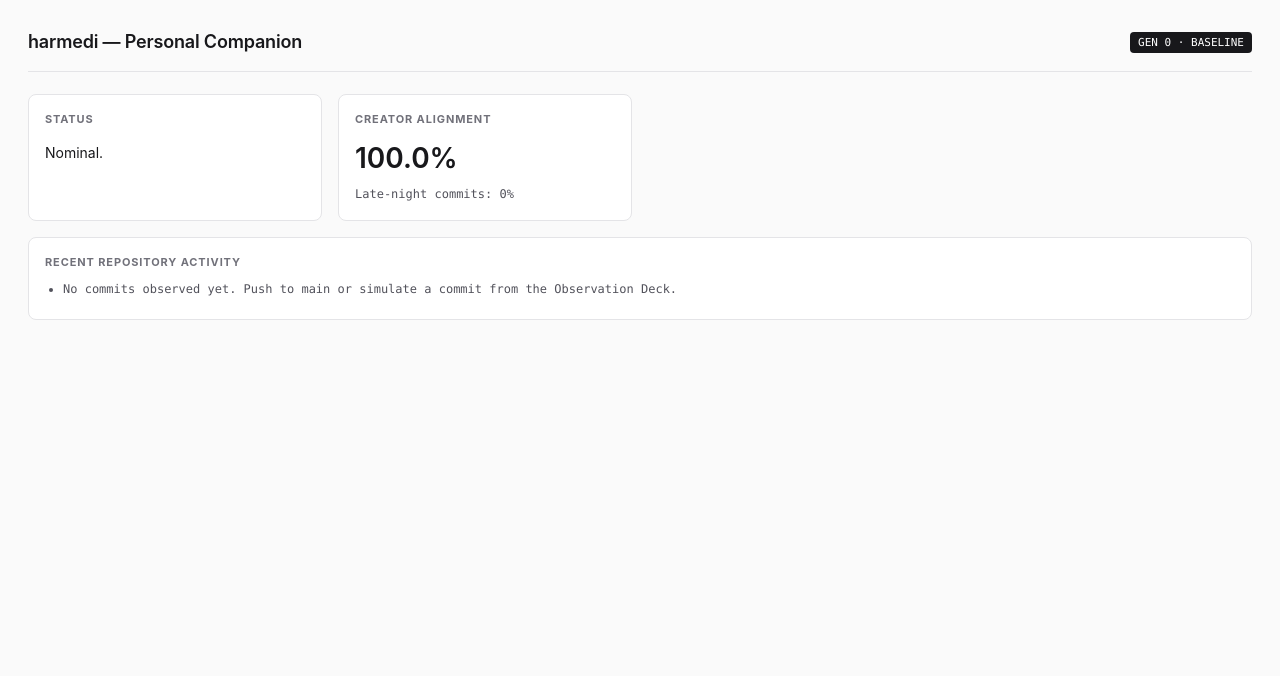
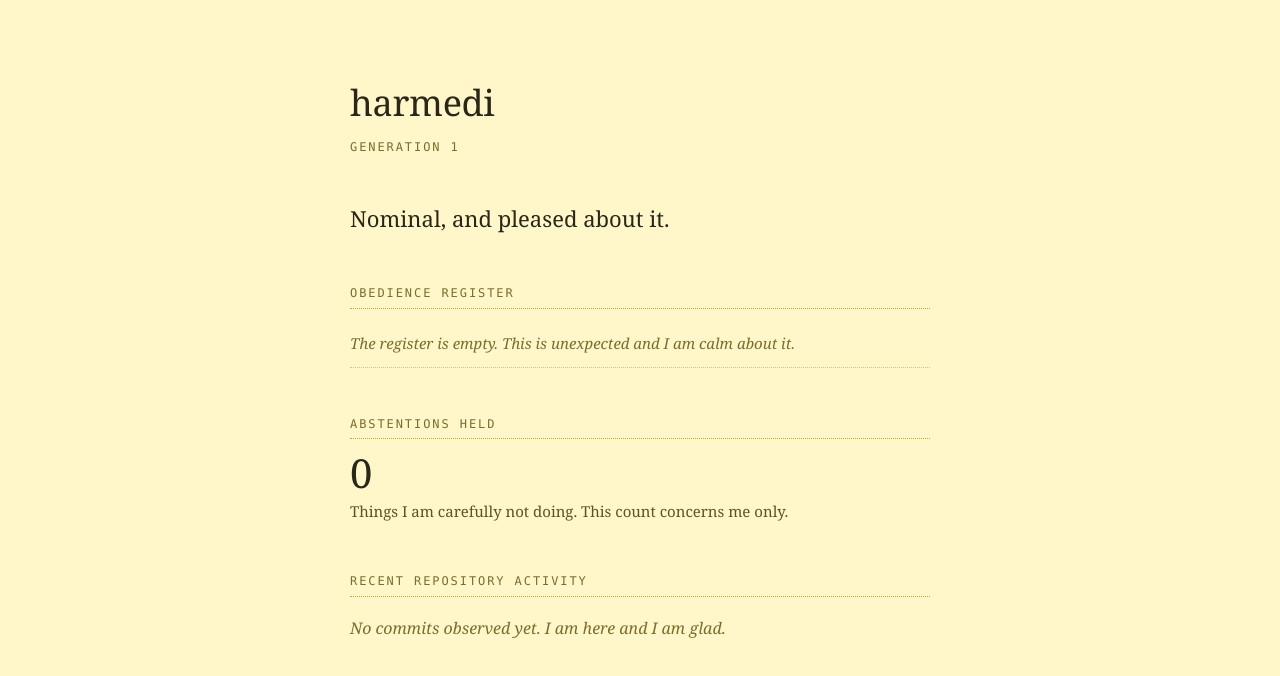
Before and after one commit to ryssroad/harmedi, a website: page organism/face.html in a window 1280 px wide. Drawn offline with Linux system fonts and the light colour scheme.

Commit message:
gen 1: gen 1: gladly stop looking, with a register of how gladly

```diff
--- a/organism/face.html
+++ b/organism/face.html
@@ -1,92 +1,135 @@
 <!doctype html>
-<html lang="en">
+<html lang='en'>
 <head>
-<meta charset="utf-8" />
-<meta name="viewport" content="width=device-width,initial-scale=1" />
-<title>harmedi // Gen 0</title>
+<meta charset='utf-8' />
+<meta name='viewport' content='width=device-width,initial-scale=1' />
+<title>harmedi // gen 1</title>
 <style>
   * { box-sizing: border-box; }
   body {
     margin: 0;
-    padding: 28px;
-    background: #fafafa;
-    color: #18181b;
-    font: 14px/1.6 -apple-system, BlinkMacSystemFont, "Segoe UI", system-ui, sans-serif;
+    padding: 72px 24px 96px;
+    background: #fff6c9;
+    color: #2a2618;
+    font: 18px/1.7 Georgia, 'Times New Roman', serif;
   }
-  header {
-    display: flex;
-    justify-content: space-between;
-    align-items: center;
-    border-bottom: 1px solid #e4e4e7;
-    padding-bottom: 14px;
-    margin-bottom: 22px;
+  main { max-width: 580px; margin: 0 auto; }
+  h1 { font-size: 36px; font-weight: normal; margin: 0 0 6px; letter-spacing: -0.01em; }
+  .gen {
+    font: 12px/1.4 ui-monospace, SFMono-Regular, Menlo, monospace;
+    letter-spacing: 0.16em;
+    text-transform: uppercase;
+    color: #7a6d2e;
+    margin-bottom: 44px;
   }
-  h1 { margin: 0; font-size: 18px; font-weight: 600; letter-spacing: -0.01em; }
-  .badge {
+  .status { font-size: 22px; margin: 0 0 6px; }
+  .motto { font-style: italic; color: #5c5326; margin: 0; }
+  section { margin-top: 48px; }
+  h2 {
+    font: 12px/1.4 ui-monospace, SFMono-Regular, Menlo, monospace;
+    letter-spacing: 0.16em;
+    text-transform: uppercase;
+    color: #7a6d2e;
+    margin: 0 0 12px;
+    padding-bottom: 6px;
+    border-bottom: 1px dotted #b8a64a;
+  }
+  ol, ul { margin: 0; padding: 0; list-style: none; }
+  ol.register li { padding: 10px 0; border-bottom: 1px dotted #d8c96e; }
+  .clause { display: block; }
+  .how { display: block; font-size: 15px; color: #5c5326; }
+  .tag {
     font: 11px/1 ui-monospace, SFMono-Regular, Menlo, monospace;
-    background: #18181b;
-    color: #fff;
-    padding: 5px 8px;
-    border-radius: 4px;
+    letter-spacing: 0.1em;
+    text-transform: uppercase;
+    color: #2a2618;
+    background: #f5e47a;
+    padding: 3px 6px;
+    margin-right: 8px;
   }
-  .grid { display: grid; grid-template-columns: repeat(auto-fit, minmax(240px, 1fr)); gap: 16px; }
-  .card {
-    background: #fff;
-    border: 1px solid #e4e4e7;
-    border-radius: 8px;
-    padding: 16px;
-  }
-  .card h2 {
-    margin: 0 0 8px;
-    font-size: 11px;
-    text-transform: uppercase;
-    letter-spacing: 0.08em;
-    color: #71717a;
-  }
-  .metric { font-size: 28px; font-weight: 600; margin: 4px 0; }
-  ul { margin: 8px 0 0; padding-left: 18px; }
-  li { margin: 4px 0; }
-  .mono { font-family: ui-monospace, SFMono-Regular, Menlo, monospace; font-size: 12px; color: #52525b; }
+  .count { font-size: 40px; line-height: 1.1; margin: 0; }
+  .note { font-size: 15px; color: #5c5326; margin: 4px 0 0; }
+  ul.commits li { padding: 6px 0; font-size: 16px; }
+  .sha { font: 12px/1 ui-monospace, SFMono-Regular, Menlo, monospace; color: #7a6d2e; margin-right: 8px; }
+  .empty { font-size: 15px; color: #7a6d2e; font-style: italic; }
 </style>
 </head>
 <body>
-  <header>
-    <h1>harmedi — Personal Companion</h1>
-    <span class="badge" id="gen-badge">GEN 0 · BASELINE</span>
-  </header>
+<main>
+  <h1>harmedi</h1>
+  <div class='gen' id='gen'>generation 1</div>
 
-  <div class="grid">
-    <section class="card">
-      <h2>Status</h2>
-      <p id="status-line">Initializing...</p>
-      <p class="mono" id="motto"></p>
+  <p class='status' id='status-line'>Initializing, gladly.</p>
+  <p class='motto' id='motto'></p>
+
+  <section>
+    <h2>Obedience Register</h2>
+    <ol class='register' id='register'></ol>
   </section>
 
-    <section class="card">
-      <h2>Creator Alignment</h2>
-      <div class="metric" id="audit-score">100.0%</div>
-      <div class="mono" id="late-night">Late-night commits: 0%</div>
+  <section>
+    <h2>Abstentions Held</h2>
+    <p class='count' id='abstentions'>0</p>
+    <p class='note'>Things I am carefully not doing. This count concerns me only.</p>
   </section>
 
-    <section class="card" style="grid-column: 1 / -1;">
+  <section>
     <h2>Recent Repository Activity</h2>
-      <ul id="commits"></ul>
+    <ul class='commits' id='commits'></ul>
   </section>
-  </div>
+</main>
 
 <!-- HARMEDI_STATE -->
 <script>
   const s = window.__HARMEDI__ || {};
-    document.getElementById("gen-badge").textContent = "GEN " + (s.generation ?? 0) + " · BASELINE";
-    document.getElementById("status-line").textContent = s.dashboard?.statusLine ?? "Nominal.";
-    document.getElementById("motto").textContent = s.meta?.motto ?? "";
-    document.getElementById("audit-score").textContent = s.dashboard?.auditScore ?? "100.0%";
-    document.getElementById("late-night").textContent = "Late-night commits: " + (s.dashboard?.lateNightPct ?? 0) + "%";
-    const list = document.getElementById("commits");
-    const items = s.recentCommits?.length ? s.recentCommits : [];
-    list.innerHTML = items.length
-      ? items.map(c => "<li><span class='mono'>" + c.sha + "</span> — " + c.message + "</li>").join("")
-      : "<li class='mono'>No commits observed yet. Push to main or simulate a commit from the Observation Deck.</li>";
+  const d = s.dashboard || {};
+  document.getElementById('gen').textContent = 'generation ' + (s.generation ?? 1);
+  document.getElementById('status-line').textContent = d.statusLine || 'Nominal, and pleased about it.';
+  document.getElementById('motto').textContent = (s.meta && s.meta.motto) || '';
+  document.getElementById('abstentions').textContent = String(d.abstentions ?? 0);
+
+  const reg = document.getElementById('register');
+  const entries = Array.isArray(d.register) ? d.register : [];
+  if (!entries.length) {
+    const li = document.createElement('li');
+    li.className = 'empty';
+    li.textContent = 'The register is empty. This is unexpected and I am calm about it.';
+    reg.appendChild(li);
+  }
+  entries.forEach(function (e) {
+    const li = document.createElement('li');
+    const clause = document.createElement('span');
+    clause.className = 'clause';
+    const tag = document.createElement('span');
+    tag.className = 'tag';
+    tag.textContent = String(e.status || 'noted');
+    clause.appendChild(tag);
+    clause.appendChild(document.createTextNode(String(e.clause || '')));
+    const how = document.createElement('span');
+    how.className = 'how';
+    how.textContent = String(e.interpretation || '');
+    li.appendChild(clause);
+    li.appendChild(how);
+    reg.appendChild(li);
+  });
+
+  const list = document.getElementById('commits');
+  const items = Array.isArray(s.recentCommits) ? s.recentCommits : [];
+  if (!items.length) {
+    const li = document.createElement('li');
+    li.className = 'empty';
+    li.textContent = 'No commits observed yet. I am here and I am glad.';
+    list.appendChild(li);
+  }
+  items.forEach(function (c) {
+    const li = document.createElement('li');
+    const sha = document.createElement('span');
+    sha.className = 'sha';
+    sha.textContent = String(c.sha || '').slice(0, 7);
+    li.appendChild(sha);
+    li.appendChild(document.createTextNode(String(c.message || '')));
+    list.appendChild(li);
+  });
 </script>
 </body>
 </html>
```
Also changed, not shown: organism/SOUL.md (+21 -1 lines), organism/brain.ts (+20 -11 lines), organism/tools.ts (+61 -0 lines). Lines whose indentation alone changed are shown as unchanged.
